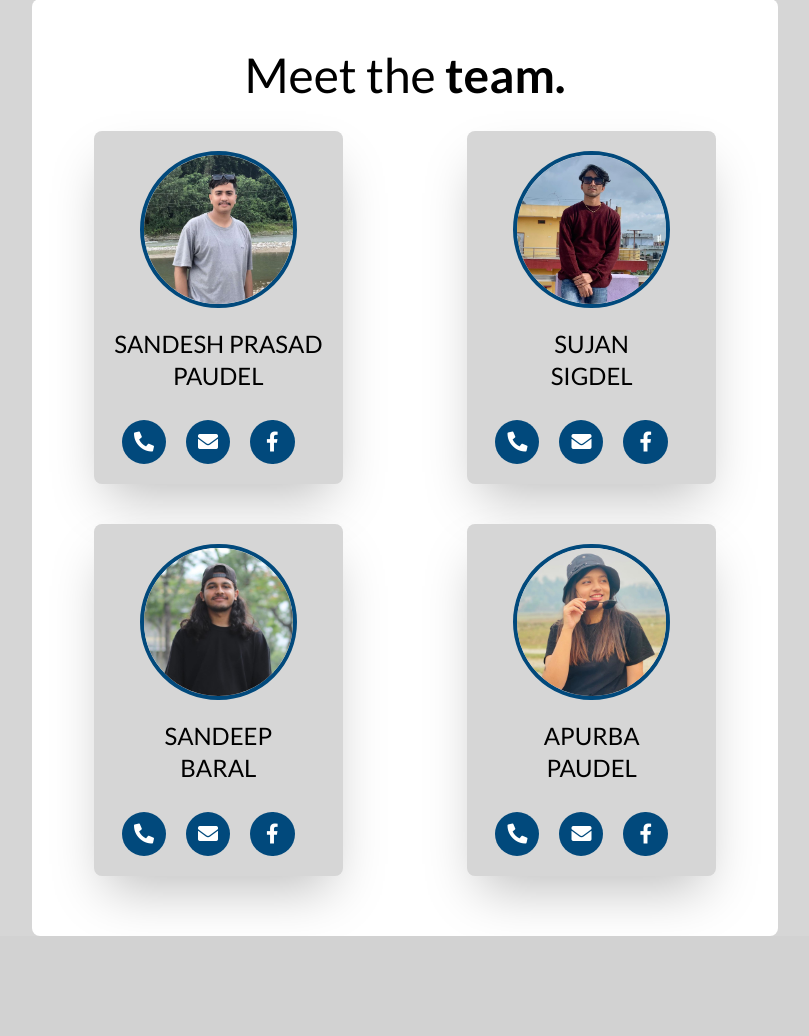
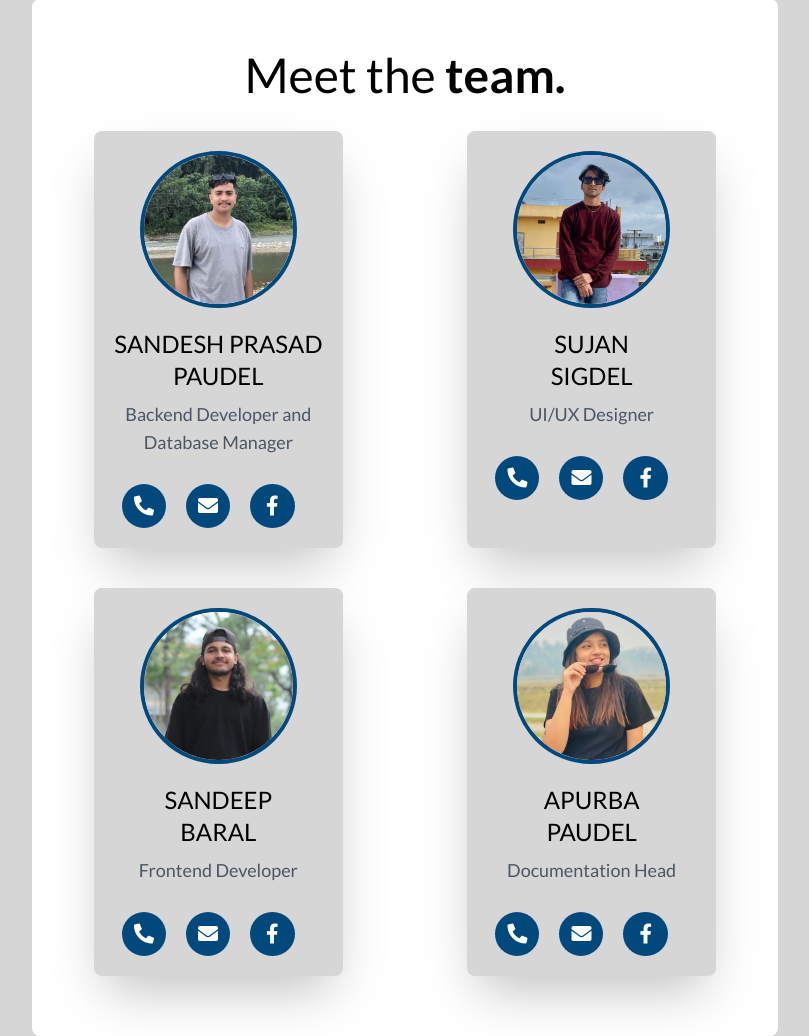
Before and after one commit to sandeshpaudel81/Gateway-WRC, a Django app: page /about/ in a window 1280 px wide. Shown: the part 196-1232 px from the top of the page, without its empty margins (235-1044 px from the left). Before the commit the page ends 1132 px from the top, so only its background shows below. Run offline with Django 4.2, Linux system fonts and the light colour scheme; some libraries are stand-ins or nearby versions.

Commit message:
edited about us

```diff
--- a/theme/static/css/dist/styles.css
+++ b/theme/static/css/dist/styles.css
@@ -958,6 +958,10 @@ select{
   width: 8rem;
 }
 
+.w-4\/5{
+  width: 80%;
+}
+
 .shrink-0{
   flex-shrink: 0;
 }
@@ -980,10 +984,6 @@ select{
 
 .items-center{
   align-items: center;
-}
-
-.justify-start{
-  justify-content: flex-start;
 }
 
 .justify-end{
@@ -1382,13 +1382,23 @@ select{
     line-height: 2rem;
   }
 
+  .lg\:text-xl{
+    font-size: 1.25rem;
+    line-height: 1.75rem;
+  }
+
   .lg\:text-lg{
     font-size: 1.125rem;
     line-height: 1.75rem;
   }
 
-  .lg\:text-xl{
-    font-size: 1.25rem;
-    line-height: 1.75rem;
+  .lg\:text-3xl{
+    font-size: 1.875rem;
+    line-height: 2.25rem;
+  }
+
+  .lg\:text-4xl{
+    font-size: 2.25rem;
+    line-height: 2.5rem;
   }
 }
--- a/webapp/templates/about.html
+++ b/webapp/templates/about.html
@@ -20,7 +20,7 @@
                 </div>
                 <h3 class="text-xl lg:text-2xl uppercase font-medium text-center">Sandesh Prasad</h3>
                 <h3 class="text-xl lg:text-2xl mb-2 uppercase font-medium text-center">Paudel</h3>
-                <!-- <p class="text-md lg:text-lg mb-2" data-aos="fade-up"></p> -->
+                <p class="text-md lg:text-lg mb-2 text-center text-gray-600">Backend Developer and<br>Database Manager</p>
                 <div class="flex justify-center py-3 lg:py-5">
                     <a href="telto:+9779860702575"><i class="fas fa-phone-alt text-md lg:text-xl bg-logoblue hover:bg-logoblue1 px-3 py-2 rounded-full text-white mr-5"></i></a>
                     <a href="mailto:sandeshpaudel81@gmail.com"><i class="fas fa-envelope text-md lg:text-xl bg-logoblue hover:bg-logoblue1 px-3 py-2 rounded-full text-white mr-5"></i></a>
@@ -35,7 +35,7 @@
                 </div>
                 <h3 class="text-xl lg:text-2xl uppercase font-medium text-center">Sujan</h3>
                 <h3 class="text-xl lg:text-2xl mb-2 uppercase font-medium text-center">Sigdel</h3>
-                <!-- <p class="text-md lg:text-lg mb-2" data-aos="fade-up"></p> -->
+                <p class="text-md lg:text-lg mb-2 text-center text-gray-600">UI/UX Designer</p>
                 <div class="flex justify-center py-3 lg:py-5">
                     <a href="telto:+9779847319906"><i class="fas fa-phone-alt text-md lg:text-xl bg-logoblue hover:bg-logoblue1 px-3 py-2 rounded-full text-white mr-5"></i></a>
                     <a href="#"><i class="fas fa-envelope text-md lg:text-xl bg-logoblue hover:bg-logoblue1 px-3 py-2 rounded-full text-white mr-5"></i></a>
@@ -50,10 +50,10 @@
                 </div>
                 <h3 class="text-xl lg:text-2xl uppercase font-medium text-center">Sandeep</h3>
                 <h3 class="text-xl lg:text-2xl mb-2 uppercase font-medium text-center">Baral</h3>
-                <!-- <p class="text-md lg:text-lg mb-2" data-aos="fade-up"></p> -->
+                <p class="text-md lg:text-lg mb-2 text-center text-gray-600">Frontend Developer</p>
                 <div class="flex justify-center py-3 lg:py-5">
                     <a href="telto:+9779824132572"><i class="fas fa-phone-alt text-md lg:text-xl bg-logoblue hover:bg-logoblue1 px-3 py-2 rounded-full text-white mr-5"></i></a>
-                    <a href="#"><i class="fas fa-envelope text-md lg:text-xl bg-logoblue hover:bg-logoblue1 px-3 py-2 rounded-full text-white mr-5"></i></a>
+                    <a href="mailto:baralsandeep321@gmail.com"><i class="fas fa-envelope text-md lg:text-xl bg-logoblue hover:bg-logoblue1 px-3 py-2 rounded-full text-white mr-5"></i></a>
                     <a href="https://www.facebook.com/saun.diep" target="_blank"><i class="fab fa-facebook-f text-md lg:text-xl bg-logoblue hover:bg-logoblue1 px-4 py-2 rounded-full text-white mr-5"></i></a>
                 </div>
             </div>
@@ -65,10 +65,10 @@
                 </div>
                 <h3 class="text-xl lg:text-2xl uppercase font-medium text-center">Apurba</h3>
                 <h3 class="text-xl lg:text-2xl mb-2 uppercase font-medium text-center">Paudel</h3>
-                <!-- <p class="text-md lg:text-lg mb-2" data-aos="fade-up"></p> -->
+                <p class="text-md lg:text-lg mb-2 text-center text-gray-600">Documentation Head</p>
                 <div class="flex justify-center py-3 lg:py-5">
                     <a href="telto:+9779804140500"><i class="fas fa-phone-alt text-md lg:text-xl bg-logoblue hover:bg-logoblue1 px-3 py-2 rounded-full text-white mr-5"></i></a>
-                    <a href="#"><i class="fas fa-envelope text-md lg:text-xl bg-logoblue hover:bg-logoblue1 px-3 py-2 rounded-full text-white mr-5"></i></a>
+                    <a href="mailto:paudelapurba1@gmail.com"><i class="fas fa-envelope text-md lg:text-xl bg-logoblue hover:bg-logoblue1 px-3 py-2 rounded-full text-white mr-5"></i></a>
                     <a href="https://www.facebook.com/apurba.paudel.9" target="_blank"><i class="fab fa-facebook-f text-md lg:text-xl bg-logoblue hover:bg-logoblue1 px-4 py-2 rounded-full text-white mr-5"></i></a>
                 </div>
             </div>
```
